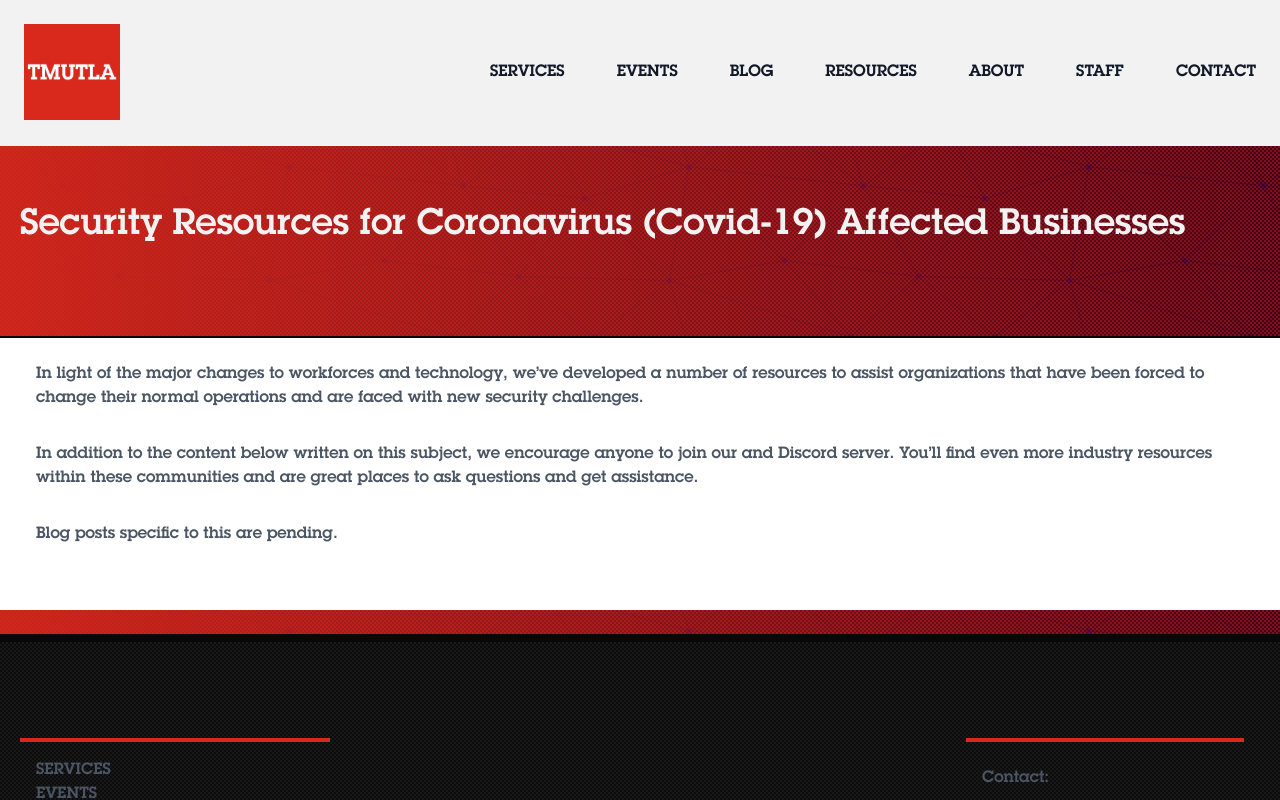
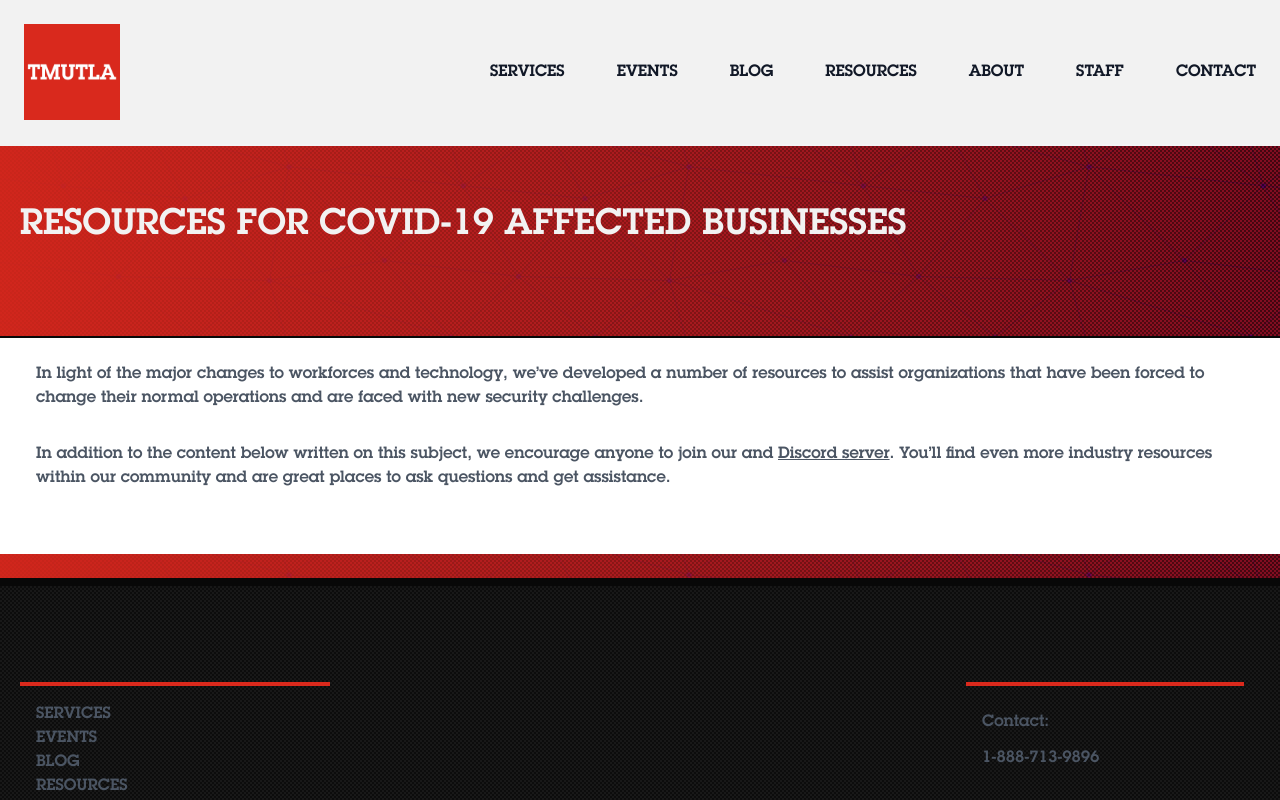
Before and after one commit to Tmutla/tmutla.github.io, a Next.js app: page /security-resources-for-coronavirus-covid-19-affected-businesses in a window 1280 px wide. Shown: the top 800 px of the page. Built offline with nearby package versions, Linux system fonts and the light colour scheme.

Commit message:
update titles and Discord link styling

```diff
--- a/pages/blog.js
+++ b/pages/blog.js
@@ -24,7 +24,7 @@
 					<Header />
 
 					<HeroTitle
-						title="Blog"
+						title="BLOG"
 					/>
 
 					<section className="text-gray-600 body-font overflow-hidden">
--- a/pages/events.js
+++ b/pages/events.js
@@ -19,7 +19,7 @@
 				<Header />
 
 				<HeroTitle
-					title="Events"
+					title="EVENTS"
 				/>
 
 				<section className="text-gray-600 body-font">
--- a/pages/security-resources-for-coronavirus-covid-19-affected-businesses.js
+++ b/pages/security-resources-for-coronavirus-covid-19-affected-businesses.js
@@ -19,7 +19,7 @@
 				<Header />
 
 				<HeroTitle
-					title="Security Resources for Coronavirus (Covid-19) Affected Businesses"
+					title="RESOURCES FOR COVID-19 AFFECTED BUSINESSES"
 				/>
 
 				<section className="text-gray-600 body-font mt-10">
@@ -30,12 +30,12 @@
 						</p>
 
 						<p className="m-4">
-							In addition to the content below written on this subject, we encourage anyone to join our and <a href="https://discord.gg/WwjsWUet">Discord server</a>. You’ll find even more industry resources within these communities and are great places to ask questions and get assistance.
+							In addition to the content below written on this subject, we encourage anyone to join our and <a className="underline" href="https://discord.gg/WwjsWUet">Discord server</a>. You’ll find even more industry resources within our community and are great places to ask questions and get assistance.
 						</p>
 
-						<p className="m-4">
+						{/* <p className="m-4">
 							Blog posts specific to this are pending.
-						</p>
+						</p> */}
 
 					</div>
 				</section>
```
